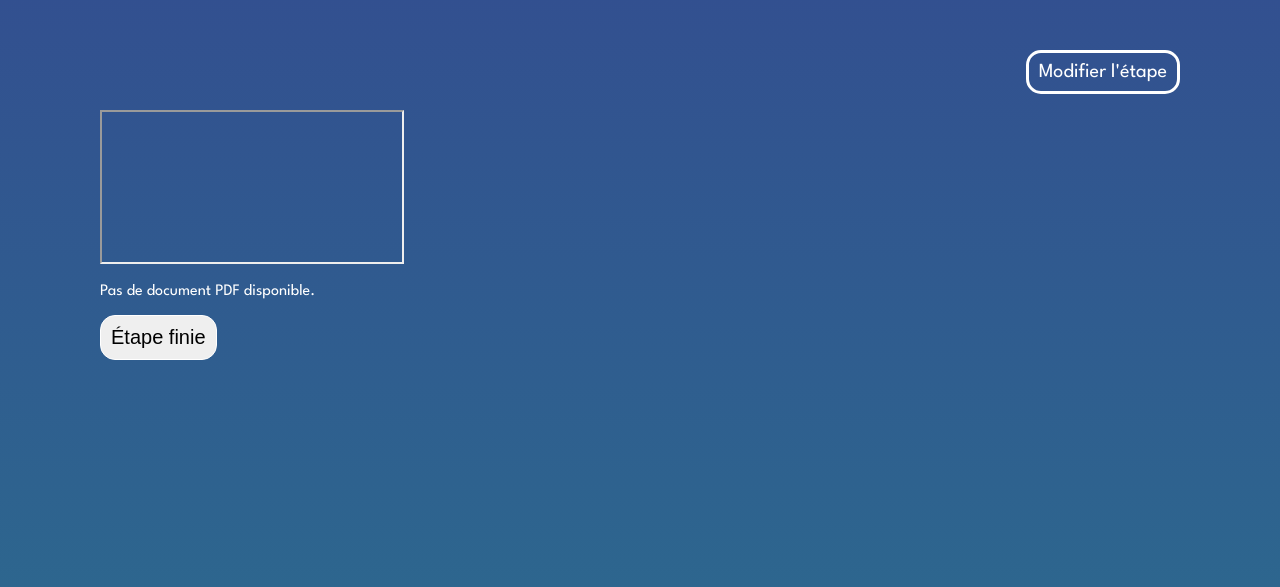
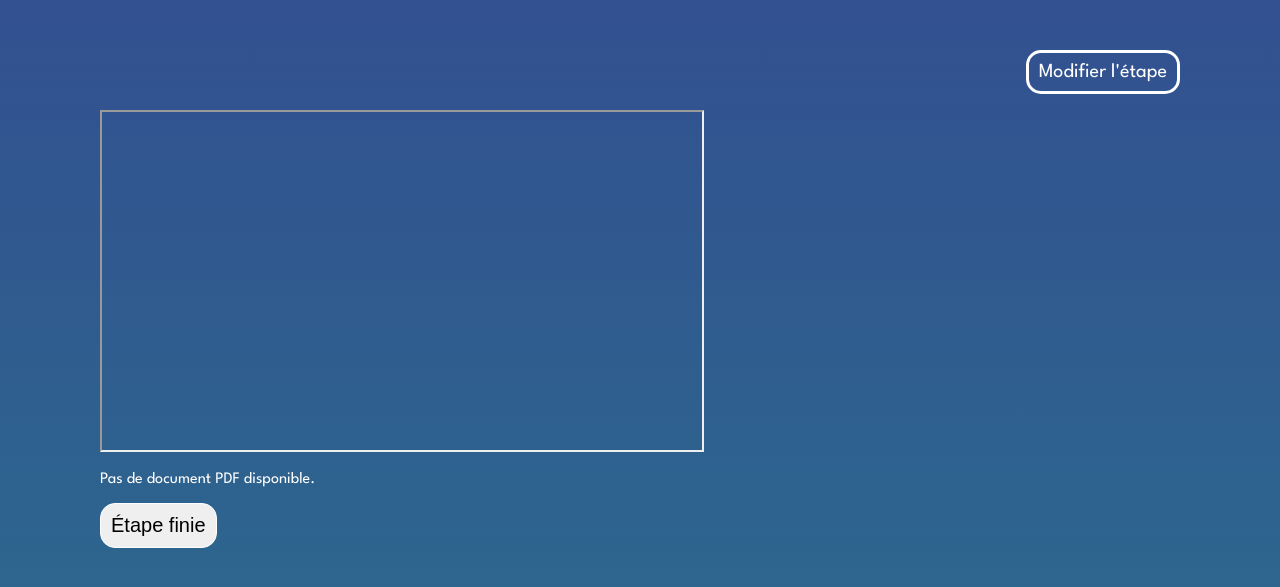
Before and after one commit to FutRR/ProjetFinal, a Symfony app: template templates/etape/show.html.twig in a window 1280 px wide. Shown: the part 79-666 px from the top of the page. Run offline with Twig, Linux system fonts and the light colour scheme; the template is opened without the code that fills it, so the values that code supplies are empty; some libraries are stand-ins or nearby versions.

Commit message:
added yt video player

```diff
--- a/public/css/style.css
+++ b/public/css/style.css
@@ -192,3 +192,12 @@ dialog:not([open]){
 .blur{
     filter: blur(4px);
 }
+
+.video{
+
+}
+
+.yt-video{
+    width: 600px;
+    aspect-ratio: 16 / 9;
+}
--- a/templates/etape/show.html.twig
+++ b/templates/etape/show.html.twig
@@ -29,8 +29,8 @@
 
         <p>{{etape.description}}</p>
 
-        <div class="video" width="1200">
-            <iframe src="{{etape.video}}"></iframe>
+        <div class="video">
+            <iframe allowfullscreen class="yt-video" src="{{etape.video}}"></iframe>
         </div>
 
         <div class="pdf">
```
Also changed, not shown: migrations/Version20240704115422.php (deleted, +0 -31 lines).
